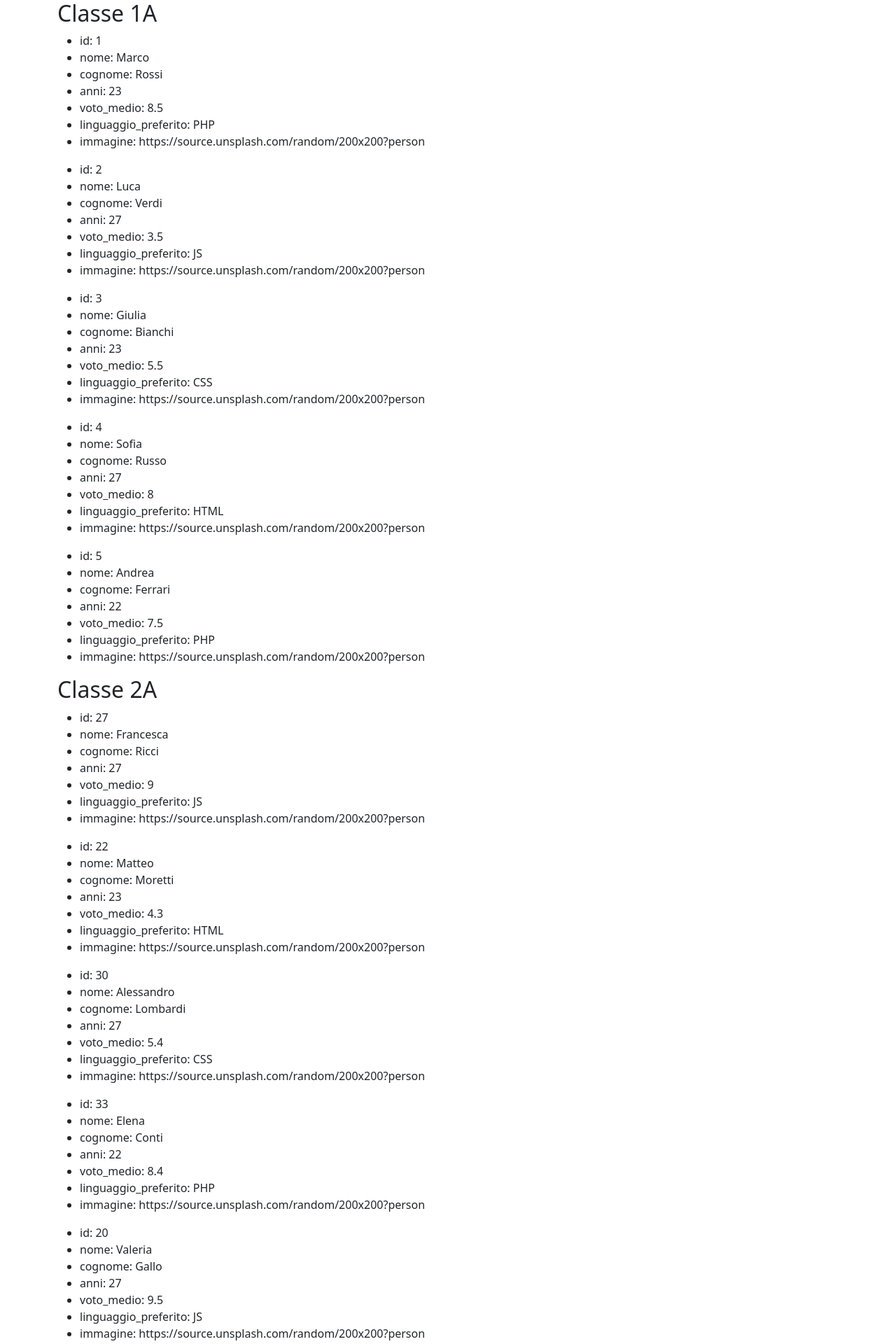
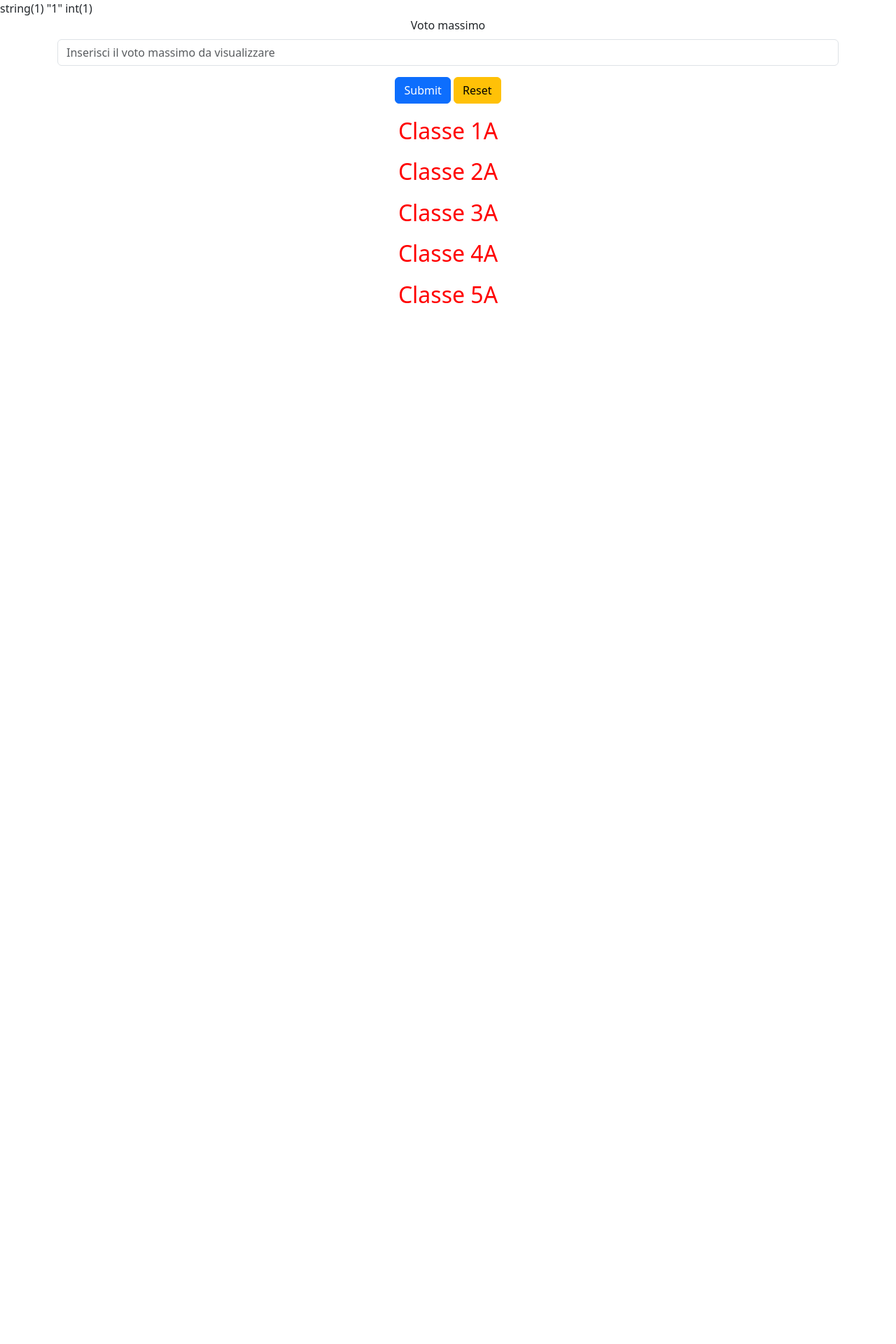
Before and after one commit to Tommaso-Panarotto/php-snacks-b1, a PHP site: page /snack4.php?Vote=1 in a window 1280 px wide. Shown: the top 1920 px of the page at 70% size. After the commit the page ends 433 px from the top, so only its background shows below. Run offline with PHP 8.4, Linux system fonts and the light colour scheme.

Commit message:
filtered for less quotes

```diff
--- /dev/null
+++ b/snack-4/css/style.css
@@ -0,0 +1,6 @@
+/*General*/
+h2 {
+    text-align: center;
+    margin-top: 20px;
+    color: red;
+}
--- a/snack-4/snack4.php
+++ b/snack-4/snack4.php
@@ -252,6 +252,25 @@ foreach ($classi as $key => $classe) {
 }
 */
 
+
+if (isset($_GET["Vote"])) {
+    foreach ($classi as $key => $classe) {
+        $lessqoutes[$key] = [];
+        foreach ($classe as $studente) {
+            if ($studente["voto_medio"] < $_GET["Vote"]) {
+                array_push($lessqoutes[$key], $studente);
+            }
+        }
+    }
+} elseif (strlen($_GET["Vote"]) === 0) {
+    $lessqoutes = $classi;
+} else {
+    $lessqoutes = $classi;
+}
+
+echo var_dump($_GET["Vote"]);
+echo var_dump(strlen($_GET["Vote"]));
+
 ?>
 
 <!DOCTYPE html>
@@ -264,17 +283,28 @@ foreach ($classi as $key => $classe) {
 
     <!--Bootstrap-->
     <link href="https://cdn.jsdelivr.net/npm/bootstrap@5.3.3/dist/css/bootstrap.min.css" rel="stylesheet" integrity="sha384-QWTKZyjpPEjISv5WaRU9OFeRpok6YctnYmDr5pNlyT2bRjXh0JMhjY6hW+ALEwIH" crossorigin="anonymous">
-
+    <!--Style-->
+    <link rel="stylesheet" href="css/style.css">
 </head>
 
 <body>
     <main>
         <div class="container">
-            <?php foreach ($classi as $key => $classe) { ?>
+            <div class="vote">
+                <form class="text-center" action="snack4.php" method="GET">
+                    <label for="vote" class="form-label">Voto massimo</label>
+                    <input type="number" class="form-control" id="vote" name="Vote" placeholder="Inserisci il voto massimo da visualizzare" min="0" max="10">
+                    <button type="submit" class="btn btn-primary mt-3">Submit</button>
+                    <button type="submit" class="btn btn-primary btn-warning mt-3">Reset</button>
+                </form>
+            </div>
+            <?php foreach ($lessqoutes as $key => $classe) { ?>
                 <h2><?= $key ?></h2>
                 <?php foreach ($classe as $studente) { ?>
-                    <ul>
-                        <?php foreach ($studente as $item => $personal) { ?><li> <?= $item, ": ", $personal ?> </li> <?php } ?>
+                    <ul class="list-group my-3">
+                        <?php foreach ($studente as $item => $personal) { ?><li class="list-group-item">
+                                <h5><?= $item, ": " ?></h5><?= $personal ?>
+                            </li> <?php } ?>
                     </ul>
                 <?php } ?>
             <?php } ?>
```
